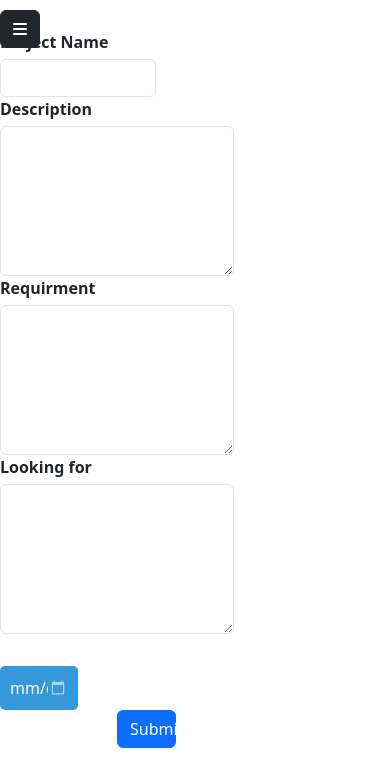
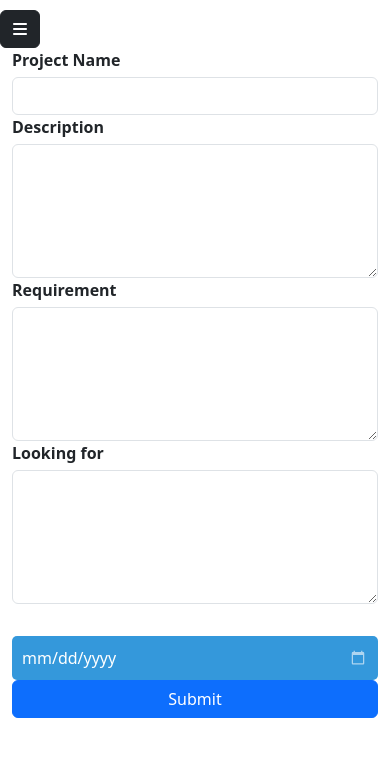
Before and after one commit to zelalem3/SEcollab1, a Flask app: page /addcollabration in a window 390 px wide. Shown: the part 76-844 px from the top of the page. Run offline with Flask 3, Linux system fonts and the light colour scheme; a user stored in the database is signed in; some libraries are stand-ins or nearby versions.

Commit message:
responsive

```diff
--- a/templates/addcollabration.html
+++ b/templates/addcollabration.html
@@ -1,7 +1,7 @@
 <!DOCTYPE html>
 <html>
 <head>
-  <title>Add project for collabration</title>
+  <title>Add project for collaboration</title>
   <meta name="viewport" content="width=device-width, initial-scale=1.0">
 
   <link rel="icon" href="../static/images/newohana.PNG" type="image/png">
@@ -15,7 +15,6 @@
   {% include "navigationloggedin.html" %}
   {% include "sidebar.html" %}
 
-
   {% with messages = get_flashed_messages() %}
     {% if messages %}
       <div class="alert alert-info flash-message-container shadow-lg rounded" role="alert">
@@ -27,32 +26,37 @@
       </div>
     {% endif %}
   {% endwith %}
+
+  <div class="container my-5">
     <form action="{{ url_for('addcollab') }}" method="post" enctype="multipart/form-data">
-  <div class="form-group" style="margin-top: 30px;">
+      <div class="form-group">
         <label for="name">Project Name</label>
-    <input type="text" name="name" class="form-control" id="name" style="width: 40%;">
+        <input type="text" name="name" class="form-control" id="name">
       </div>
 
       <div class="form-group">
         <label for="description">Description</label>
-    <textarea type="text" name="description" class="form-control" id="description" style="width:60%;height:150px;" required></textarea>
+        <textarea type="text" name="description" class="form-control" id="description" rows="5" required></textarea>
       </div>
+
       <div class="form-group">
-    <label for="requirment">Requirment</label>
-      <textarea type="text" name="requirment" class="form-control" id="requirment" style="width:60%;height:150px;" required></textarea>
+        <label for="requirment">Requirement</label>
+        <textarea type="text" name="requirment" class="form-control" id="requirment" rows="5" required></textarea>
       </div>
 
       <div class="form-group">
         <label for="lookingfor">Looking for</label>
-    <textarea type="text" name="lookingfor" class="form-control" id="lookingfor" style="width: 60%;height: 150px;;" required></textarea>
-  </div>
-   <div class="form-group">
-      <label for="eventDate" class="form-label" >Due Date</label>
-      <input class="form-control" name="Date" style="width: 20%;" id="eventDate" type="date" >
+        <textarea type="text" name="lookingfor" class="form-control" id="lookingfor" rows="5" required></textarea>
       </div>
 
-  <button type="submit" class="btn btn-primary" style="width: 15%;margin-left: 30%;">Submit</button>
+      <div class="form-group">
+        <label for="eventDate" class="form-label">Due Date</label>
+        <input class="form-control" name="Date" id="eventDate" type="date">
+      </div>
+
+      <button type="submit" class="btn btn-primary">Submit</button>
     </form>
+  </div>
 
   <script src="https://cdn.jsdelivr.net/npm/@popperjs/core@2.11.8/dist/umd/popper.min.js" integrity="sha384-I7E8VVD/ismYTF4hNIPjVp/Zjvgyol6VFvRkX/vR+Vc4jQkC+hVqc2pM8ODewa9r" crossorigin="anonymous"></script>
   <script src="https://cdn.jsdelivr.net/npm/bootstrap@5.3.3/dist/js/bootstrap.min.js" integrity="sha384-0pUGZvbkm6XF6gxjEnlmuGrJXVbNuzT9qBBavbLwCsOGabYfZo0T0to5eqruptLy" crossorigin="anonymous"></script>
--- a/templates/navigationloggedin.html
+++ b/templates/navigationloggedin.html
@@ -34,7 +34,7 @@
 
         <li class="nav-item" style="padding-left: 700px;">
 
-                <button id="toggle-dark-mode" style="width: 60px;position:fixed; margin-right: 10%;"><img style="width: 40px;" src="../static/images/darkmode.png"></button>
+                <button id="toggle-dark-mode" ><img style="width: 40px;" src="../static/images/darkmode.png"></button>
  </li>
       </ul>
 
```
Also changed, not shown: static/css/index.css (+53 -0 lines), templates/index.html (+19 -20 lines), instance/database.db. Lines whose indentation alone changed are shown as unchanged.
